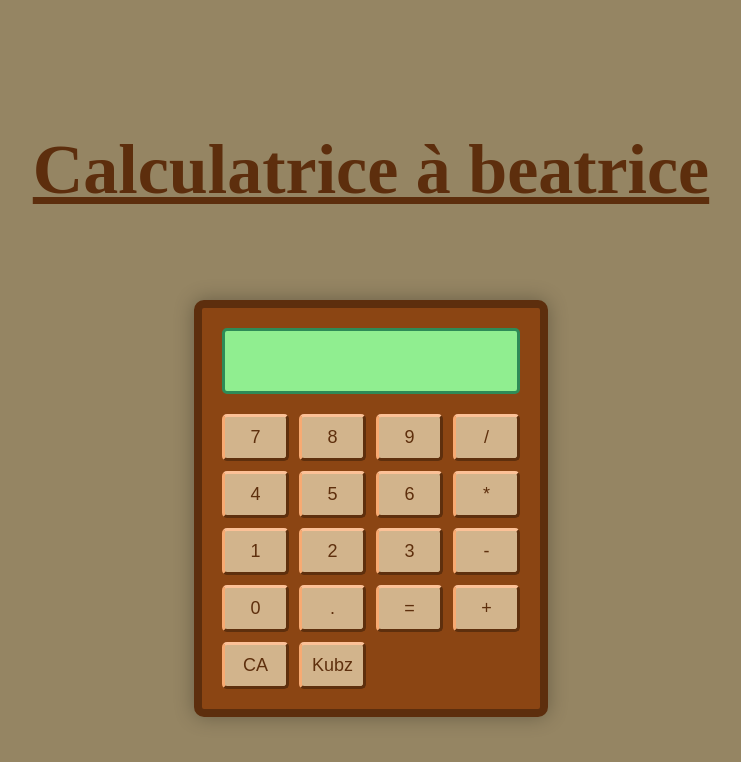
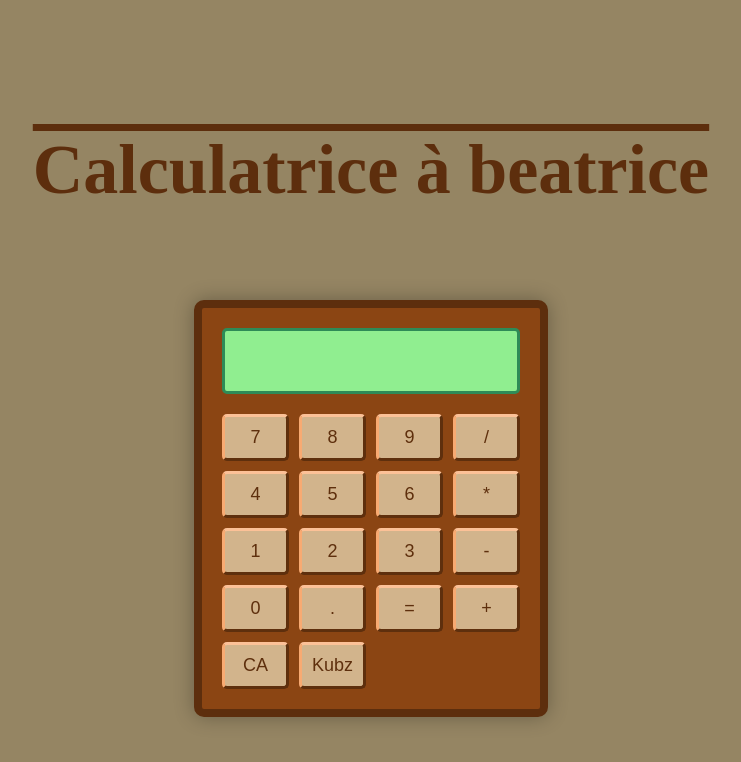
Before and after one commit to kubydz/Calculatrice-Beatrice, a plain HTML site: page index.html in a window 1280 px wide. Shown: the whole page, without its empty margins (269-1010 px from the left). Drawn offline with Linux system fonts and the light colour scheme.

Commit message:
overline

```diff
--- a/public/style.css
+++ b/public/style.css
@@ -72,6 +72,7 @@ h1 {
     color: #5d2e0d;
     font-family: 'Tangerine', serif;
     font-size: 70px;
-    text-decoration: underline;
+    text-decoration:overline;
+
     margin-bottom: 90px;
 }
```
